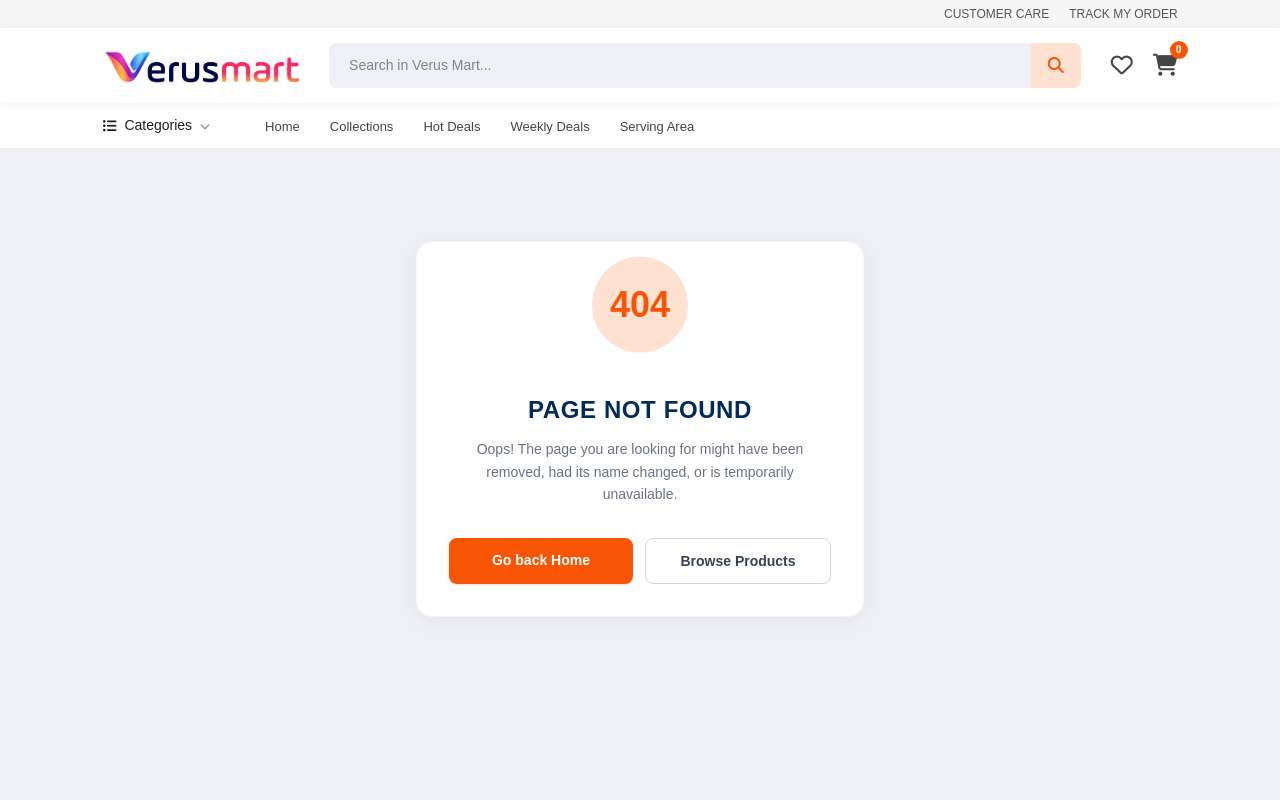
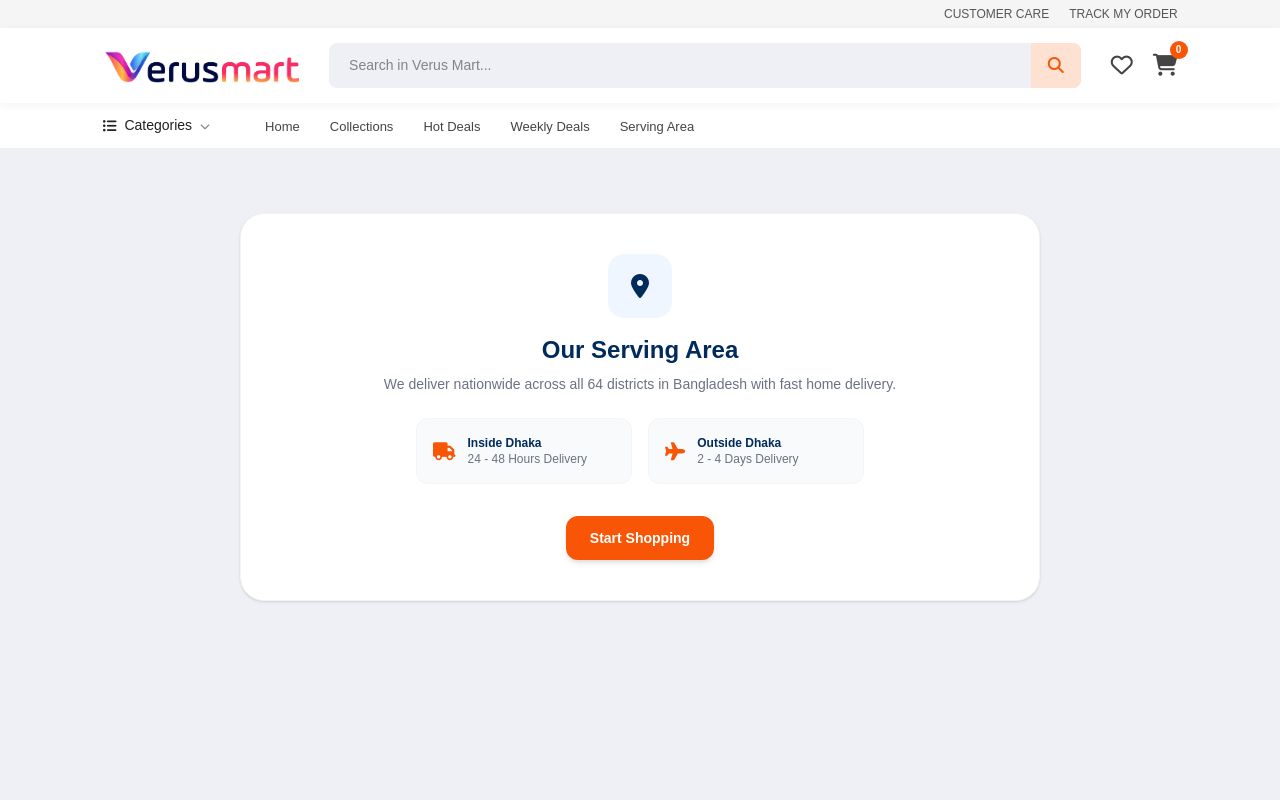
Before and after one commit to sajidhossain8272/VerusMart, a Next.js app: page /serving-area in a window 1280 px wide. Before the commit this address had no page. Shown: the top 800 px of the page. Built offline with nearby package versions, Linux system fonts and the light colour scheme.

Commit message:
Fix: Resolve category link 500 error & add wishlist and serving-area routes to prevent 404 router prefetch error

```diff
--- a/app/products/page.tsx
+++ b/app/products/page.tsx
@@ -18,7 +18,7 @@ export default async function ProductsPage({
   const sort = params.sort || 'newest'
 
   // Build where clause
-  const where: Record<string, unknown> = { status: 'active' }
+  const where: Record<string, unknown> = {}
   if (categoryId && !isNaN(categoryId)) where.category_id = categoryId
   if (search) where.name = { contains: search, mode: 'insensitive' }
   if (type === 'hot') where.is_featured = true
@@ -34,12 +34,15 @@ export default async function ProductsPage({
   }
   const orderBy = orderByMap[sort] || orderByMap.newest
 
-  const [products, total, categories, selectedCat] = await Promise.all([
-    prisma.products.findMany({ where, orderBy, skip, take: PAGE_SIZE }),
-    prisma.products.count({ where }),
-    prisma.categories.findMany({ where: { status: 'active' }, orderBy: { priority: 'asc' } }),
-    categoryId ? prisma.categories.findUnique({ where: { id: categoryId } }) : Promise.resolve(null),
+  const [rawProducts, total, rawCategories, selectedCat] = await Promise.all([
+    prisma.products.findMany({ where, orderBy, skip, take: PAGE_SIZE }).catch(() => []),
+    prisma.products.count({ where }).catch(() => 0),
+    prisma.categories.findMany({ orderBy: { priority: 'asc' } }).catch(() => []),
+    categoryId && !isNaN(categoryId) ? prisma.categories.findUnique({ where: { id: categoryId } }).catch(() => null) : Promise.resolve(null),
   ])
+
+  const products = rawProducts.filter(p => !p.status || String(p.status) === 'active')
+  const categories = rawCategories.filter(c => !c.status || String(c.status) === 'active')
 
   const totalPages = Math.ceil(total / PAGE_SIZE)
 
--- /dev/null
+++ b/app/serving-area/page.tsx
@@ -0,0 +1,34 @@
+import Link from 'next/link'
+
+export default function ServingAreaPage() {
+  return (
+    <div className="w-[92%] max-w-[800px] mx-auto py-16 text-center font-sans">
+      <div className="bg-white rounded-3xl p-10 shadow-sm border border-gray-100">
+        <div className="w-16 h-16 bg-blue-50 text-[#002b5b] rounded-2xl flex items-center justify-center mx-auto mb-4 text-2xl">
+          <i className="fa-solid fa-location-dot"></i>
+        </div>
+        <h2 className="text-2xl font-black text-[#002b5b] mb-2">Our Serving Area</h2>
+        <p className="text-gray-500 text-sm mb-6">We deliver nationwide across all 64 districts in Bangladesh with fast home delivery.</p>
+        <div className="grid grid-cols-1 sm:grid-cols-2 gap-4 text-left mb-8 max-w-md mx-auto">
+          <div className="bg-gray-50 p-4 rounded-xl border border-gray-100 flex items-center gap-3">
+            <i className="fa-solid fa-truck text-[#f85606] text-lg"></i>
+            <div>
+              <h4 className="font-bold text-xs text-[#002b5b]">Inside Dhaka</h4>
+              <p className="text-xs text-gray-500">24 - 48 Hours Delivery</p>
+            </div>
+          </div>
+          <div className="bg-gray-50 p-4 rounded-xl border border-gray-100 flex items-center gap-3">
+            <i className="fa-solid fa-[#f85606] fa-plane text-[#f85606] text-lg"></i>
+            <div>
+              <h4 className="font-bold text-xs text-[#002b5b]">Outside Dhaka</h4>
+              <p className="text-xs text-gray-500">2 - 4 Days Delivery</p>
+            </div>
+          </div>
+        </div>
+        <Link href="/products" className="bg-[#f85606] text-white px-6 py-3 rounded-xl font-bold text-sm inline-block shadow-md hover:bg-[#d04300] transition-colors">
+          Start Shopping
+        </Link>
+      </div>
+    </div>
+  )
+}
--- /dev/null
+++ b/app/wishlist/page.tsx
@@ -0,0 +1,18 @@
+import Link from 'next/link'
+
+export default function WishlistPage() {
+  return (
+    <div className="w-[92%] max-w-[800px] mx-auto py-16 text-center font-sans">
+      <div className="bg-white rounded-3xl p-10 shadow-sm border border-gray-100">
+        <div className="w-16 h-16 bg-red-50 text-red-500 rounded-2xl flex items-center justify-center mx-auto mb-4 text-2xl">
+          <i className="fa-regular fa-heart"></i>
+        </div>
+        <h2 className="text-2xl font-black text-[#002b5b] mb-2">My Wishlist</h2>
+        <p className="text-gray-500 text-sm mb-6">Your saved favorite items will appear here.</p>
+        <Link href="/products" className="bg-[#f85606] text-white px-6 py-3 rounded-xl font-bold text-sm inline-block shadow-md hover:bg-[#d04300] transition-colors">
+          Browse Products
+        </Link>
+      </div>
+    </div>
+  )
+}
```
